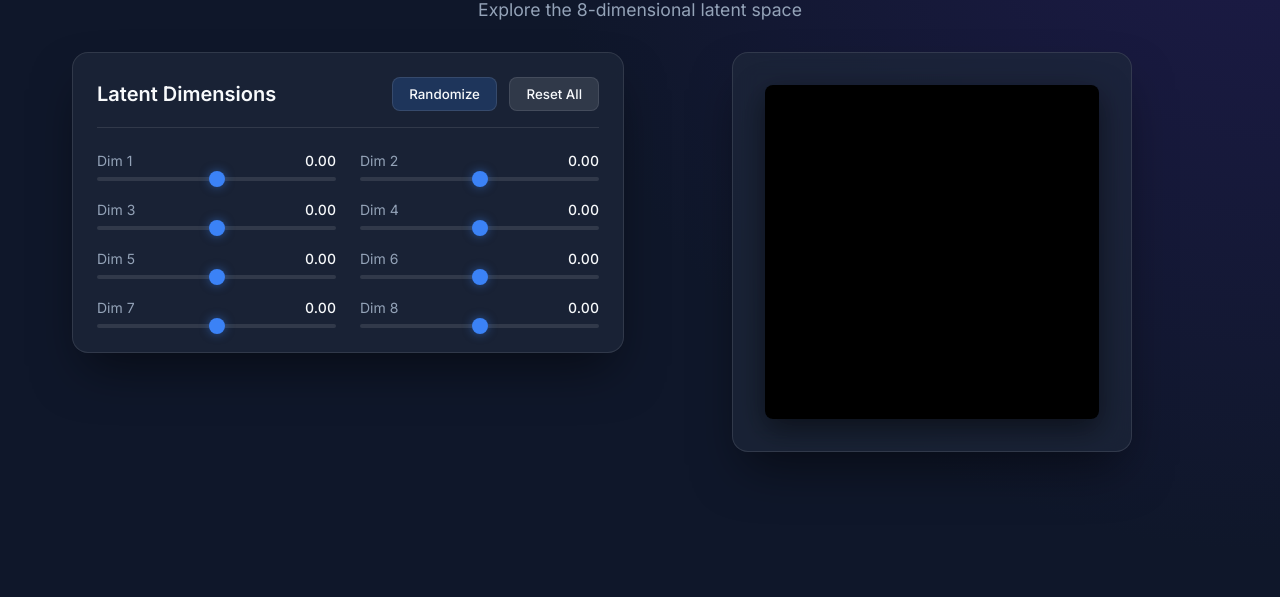
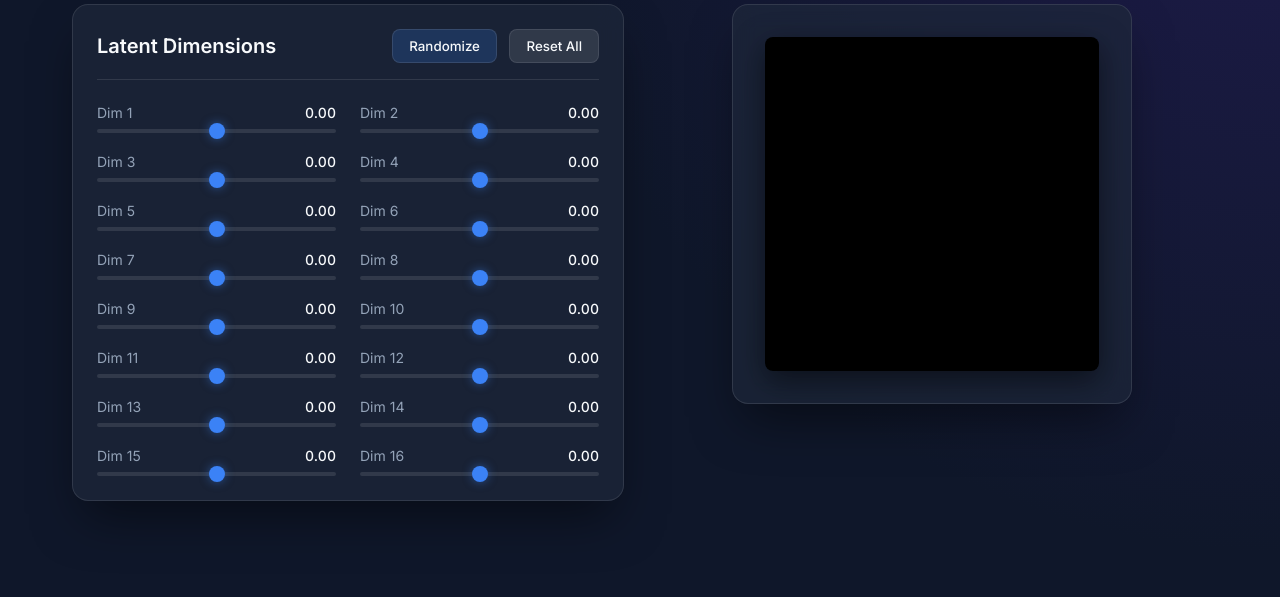
Before and after one commit to Aayush4527f/face_gen, a website built with Vite: page frontend/index.html in a window 1280 px wide. Shown: the part 203-800 px from the top of the page. Built offline with nearby package versions, Linux system fonts and the light colour scheme; what onnxruntime-web would draw is missing.

```diff
--- a/frontend/index.html
+++ b/frontend/index.html
@@ -14,7 +14,7 @@
   <div class="app-container">
     <header class="header">
       <h1>BetaVAE Visualizer</h1>
-      <p>Explore the 8-dimensional latent space</p>
+      <p>Explore the 16-dimensional latent space</p>
     </header>
 
     <main class="main-content">
--- a/frontend/main.js
+++ b/frontend/main.js
@@ -1,6 +1,6 @@
 import * as ort from 'onnxruntime-web';
 
-const LATENT_DIM = 8;
+const LATENT_DIM = 16;
 let session = null;
 let isGenerating = false;
 
@@ -102,7 +102,7 @@
   try {
     // Determine automatically or set path implicitly
     // We copied the model files to /decoder.onnx serving public output.
-    session = await ort.InferenceSession.create('/decoder_baseline.onnx', { executionProviders: ['wasm'] });
+    session = await ort.InferenceSession.create('/decoderv3.1.onnx', { executionProviders: ['wasm'] });
 
     console.log('Model loaded successfully');
     overlay.classList.remove('active');
```
Also changed, not shown: README.txt, 1 other file.
